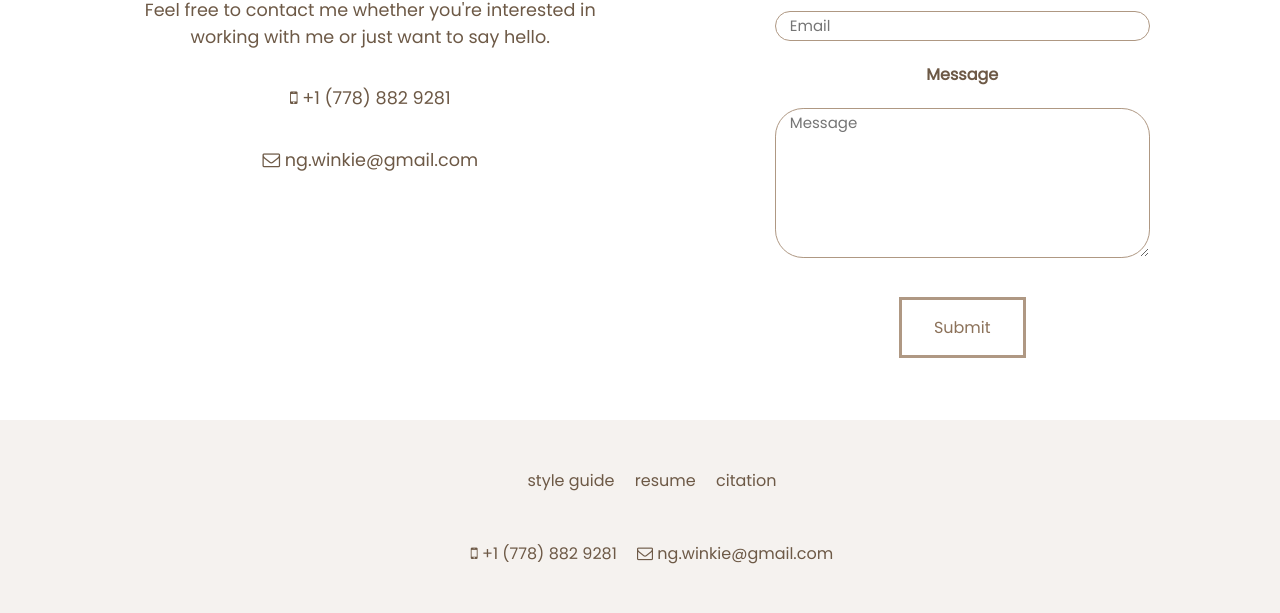
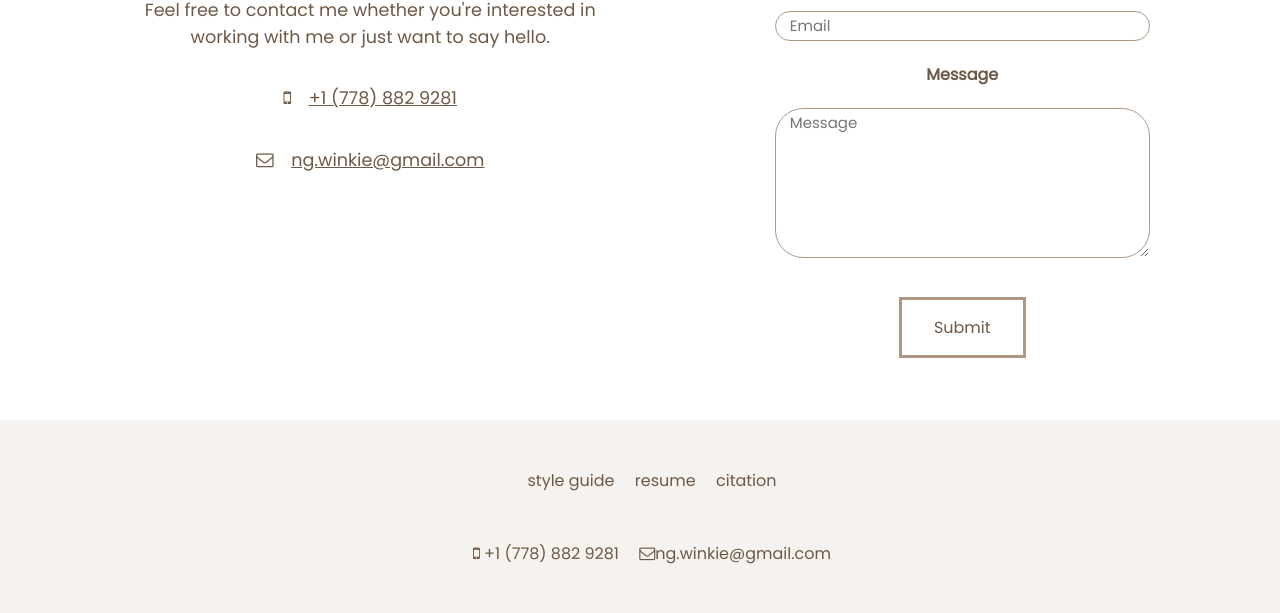
Before and after one commit to winkien/P03, a plain HTML site: page contact.html in a window 1280 px wide. Shown: the part 342-955 px from the top of the page. Drawn offline with nearby package versions, Linux system fonts and the light colour scheme.

Commit message:
fix contact

```diff
--- a/contact.html
+++ b/contact.html
@@ -43,8 +43,8 @@
         <h2>Get in touch!</h2>
         <p>Feel free to contact me whether you're interested in working with me
           or just want to say hello. </p>
-        <p><i class="fa fa-mobile"></i> +1 (778) 882 9281</p>
-        <p><i class="fa fa-envelope-o"></i> ng.winkie@gmail.com</p>
+        <p><i class="fa fa-mobile"></i><a href="tel:1-778-882-9281">+1 (778) 882 9281</a></p>
+        <p><i class="fa fa-envelope-o"></i><a href="mailto: ng.winkie@gmail.com">ng.winkie@gmail.com</a></p>
       </div>
       <div class="contact-form" data-aos="fade-down">
         <h2>Leave a message</h2>
@@ -84,10 +84,10 @@
         <div class="single-footer">
           <ul>
             <li>
-              <p><i class="fa fa-mobile"></i> +1 (778) 882 9281</p>
+              <p><i class="fa fa-mobile"></i><a href="tel:1-778-882-9281"> +1 (778) 882 9281</a></p>
             </li>
             <li>
-              <p><i class="fa fa-envelope-o"></i> ng.winkie@gmail.com</p>
+              <p><i class="fa fa-envelope-o"></i><a href="mailto: ng.winkie@gmail.com">ng.winkie@gmail.com</a></p>
             </li>
           </ul>
           <div class="footer-social">
--- a/css/main.css
+++ b/css/main.css
@@ -637,7 +637,6 @@ input[type=search]:focus, textarea:focus {
 
 #citations a, #citations p {
   color: #6d5946;
-  /* font-size: 1em; */
 }
 
 #citations a:hover{
@@ -652,10 +651,6 @@ input[type=search]:focus, textarea:focus {
 
 .project-element p {
   text-align: center;
-}
-
-.bio-element p{
-  /* text-align: justify; */
 }
 
 /* footer */
@@ -1006,6 +1001,14 @@ input[type=search]:focus, textarea:focus {
   color: #6d5946;
 }
 
+.contact-page a{
+  color: #6d5946;
+}
+
+.contact-page i{
+  margin-right: 1em;
+}
+
 .contact-form {
   position: relative;
   max-width: 35em;
```
Also changed, not shown: bio.html (+2 -2 lines), home.html (+2 -2 lines), index.html (+2 -2 lines), project1.html (+2 -2 lines), project2.html (+2 -2 lines).
